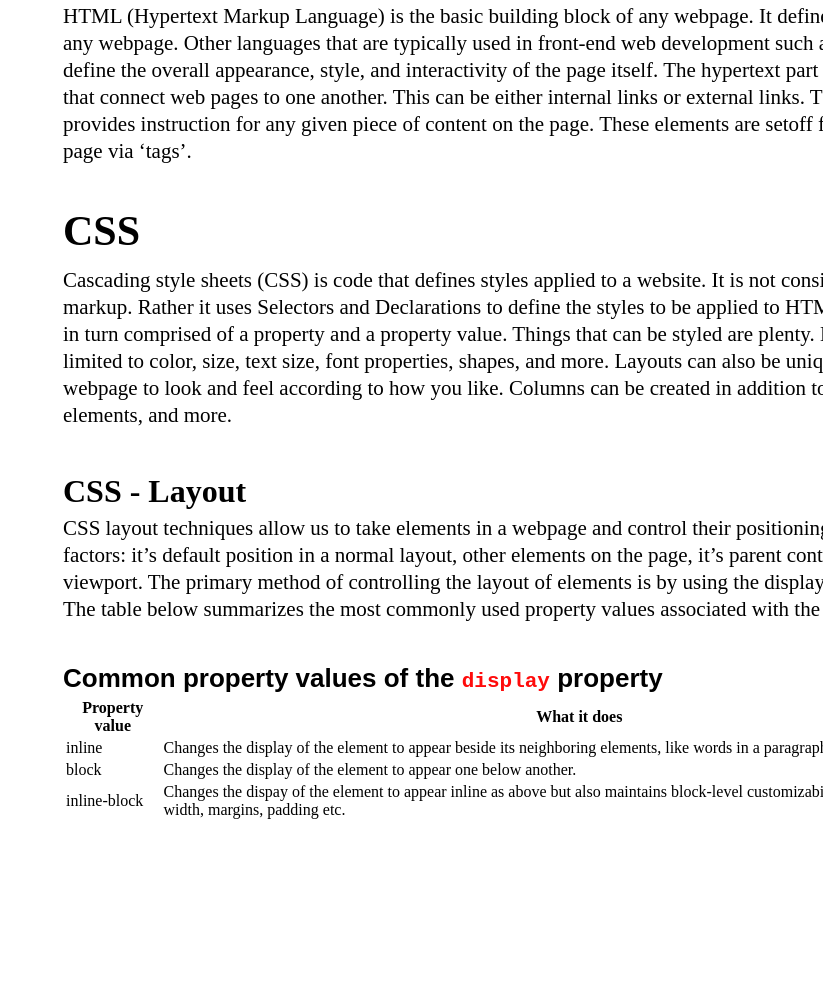
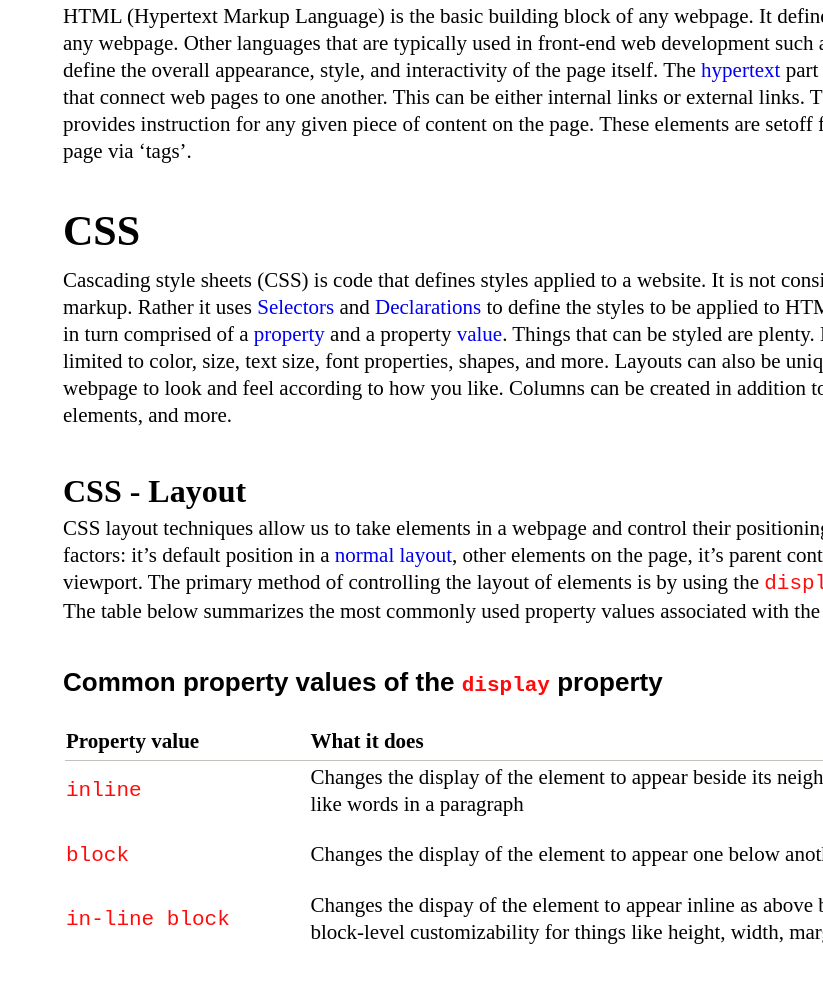
Before and after one commit to WilleeRobot/Front-end-reference, a plain HTML site: page index.html in a window 1280 px wide. Shown: the part 1436-2418 px from the top of the page, without its empty margins (457-1280 px from the left). Drawn offline with Linux system fonts and the light colour scheme; a web font is replaced by a local one.

Commit message:
finish initial draft

```diff
--- a/index.html
+++ b/index.html
@@ -37,15 +37,15 @@
             <h2>HTML</h2>
             <p>HTML (Hypertext Markup Language) is the basic building block of any webpage.  It defines the content and structure of any webpage. Other languages that are typically used in front-end web development such as JavaScript and CSS (below) define the overall appearance, style, and interactivity of the page itself.
 
-                The <span>hypertext</span> part of the language refers to links that connect web pages to one another. This can be either internal links or external links.
+                The <span class="links"><a href="#">hypertext</a></span> part of the language refers to links that connect web pages to one another. This can be either internal links or external links.
 
-                The <span>element</span> in HTML is what provides instruction for any given piece of content on the page. These elements are setoff from other pieces of text on the page via ‘tags’. </p>
+                The <span class="links"><a href="#">element</a></span> in HTML is what provides instruction for any given piece of content on the page. These elements are setoff from other pieces of text on the page via ‘tags’. </p>
         </section>
 
         <!-- CSS Main - Description Section -->
         <section class="CSS">
             <h2>CSS</h2>
-            <p>Cascading style sheets (CSS) is code that defines styles applied to a website. It is not considered to be a language or even markup. Rather it uses <span>Selectors</span> and <span>Declarations</span> to define the styles to be applied to HTML elements. Declarations are in turn comprised of a <span>property</span> and a property <span>value</span>.
+            <p>Cascading style sheets (CSS) is code that defines styles applied to a website. It is not considered to be a language or even markup. Rather it uses <span class="links"><a href="#">Selectors</a></span> and <span class="links"><a href="#">Declarations</a></span> to define the styles to be applied to HTML elements. Declarations are in turn comprised of a <span class="links"><a href="#">property</a></span> and a property <span class="links"><a href="#">value</a></span>.
 
                 Things that can be styled are plenty. Examples include but are not limited to color, size, text size, font properties, shapes, and more.
 
@@ -55,34 +55,37 @@
         <!-- CSS Layout - Description Section -->
         <section class="CSS-layout">
             <h3>CSS - Layout</h3>
-            <p>CSS layout techniques allow us to take elements in a webpage and control their positioning relative to the following factors: it’s default position in a <span>normal layout</span>, other elements on the page, it’s parent container, and the overall viewport.
+            <p>CSS layout techniques allow us to take elements in a webpage and control their positioning relative to the following factors: it’s default position in a <span class="links"><a href="#">normal layout</a></span>, other elements on the page, it’s parent container, and the overall viewport.
 
-                The primary method of controlling the layout of elements is by using the <span>display</span> property.
+                The primary method of controlling the layout of elements is by using the <span class="codescript">display</span> property.
             </p>
-            <p>The table below summarizes the most commonly used property values associated with the <span>display</span> property.</p>
+            <p>The table below summarizes the most commonly used property values associated with the <span class="codescript">display</span> property.</p>
         </section>
 
         <!-- display property values table -->
         <section class="display-property-table">
-            <h1>Common property values of the <span>display</span> property</h1>
+            <h1>Common property values of the <span class="codescript">display</span> property</h1>
             <table>
                 <thead>
                     <tr>
-                        <th>Property value</th>
-                        <th>What it does</th>
+                        <th class="first-column-header" scope="col">Property value</th>
+                        <th class="second-column-header" scope="col">What it does</th>
+                    </tr>
+                    <tr>
+                        <td class="table-border" colspan="2"></td>
                     </tr>
                 </thead>
                 <tbody>
                     <tr>
-                        <td>inline</td>
+                        <td><span class="codescript">inline</span></td>
                         <td>Changes the display of the element to appear beside its neighboring elements, like words in a paragraph</td>
                     </tr>
                     <tr>
-                        <td>block</td>
+                        <td><span class="codescript">block</span></td>
                         <td>Changes the display of the element to appear one below another. </td>
                     </tr>
                     <tr>
-                        <td>inline-block</td>
+                        <td><span class="codescript">in-line block</span></td>
                         <td>Changes the dispay of the element to appear inline as above but also maintains block-level customizability for things like height, width, margins, padding etc.</td>
                     </tr>
                 </tbody>
--- a/resources/css/style.css
+++ b/resources/css/style.css
@@ -38,6 +38,10 @@
     src: url(https://fonts.gstatic.com/s/jetbrainsmono/v12/tDbY2o-flEEny0FZhsfKu5WU4zr3E_BX0PnT8RD8yKxTOlOTk6OThhvA.woff) format('woff');
     unicode-range: U+0000-00FF, U+0131, U+0152-0153, U+02BB-02BC, U+02C6, U+02DA, U+02DC, U+2000-206F, U+2074, U+20AC, U+2122, U+2191, U+2193, U+2212, U+2215, U+FEFF, U+FFFD;
   }
+
+a {
+    text-decoration: none;
+}
 
 body {
     margin: 0px;
@@ -181,6 +185,20 @@ main p {
     line-height: 27px;
 }
 
+.links {
+    font-family: 'IBM Plex Sans Semibold';
+    font-size: 21px;
+    line-height: 27px;
+    color: #230AFF;
+}
+
+.codescript {
+    font-family: 'JetBrains Mono', monospace;
+    font-size: 21px;
+    line-height: 28px;
+    color: #FF0B0B;
+}
+
 .overview p {
     width: 1020px;
 
@@ -260,6 +278,7 @@ main p {
     font-family: 'IBM Plex Sans Bold', sans-serif;
     font-size: 26px;
     line-height: 33.8px;
+    margin-bottom: 25px;
 }
 
 .display-property-table span {
@@ -269,3 +288,43 @@ main p {
     color: #FF0B0B;
 
 }
+
+thead {
+    width: 870px;
+    text-align: left;
+}
+
+thead th {
+    font-family: 'IBM Plex Sans Bold';
+    font-size: 21px;
+    line-height: 27px;
+}
+
+table {
+    table-layout: fixed;
+    width: 100%;
+}
+
+.table-border {
+    /* height: 4px; */
+    color: red;
+    width: 870px;
+    height: 1px;
+    border-bottom: 1px solid rgba(61, 52, 39, .3);
+}
+
+tbody td {
+    width: 643px;
+    font-family: 'IBM Plex Sans Normal';
+    font-size: 21px;
+    line-height: 27px;
+    padding-bottom: 20px;
+}
+
+.first-column-header {
+    width: 26.09%;
+}
+
+.second-column-header {
+    width: 73.91%;
+}
```
